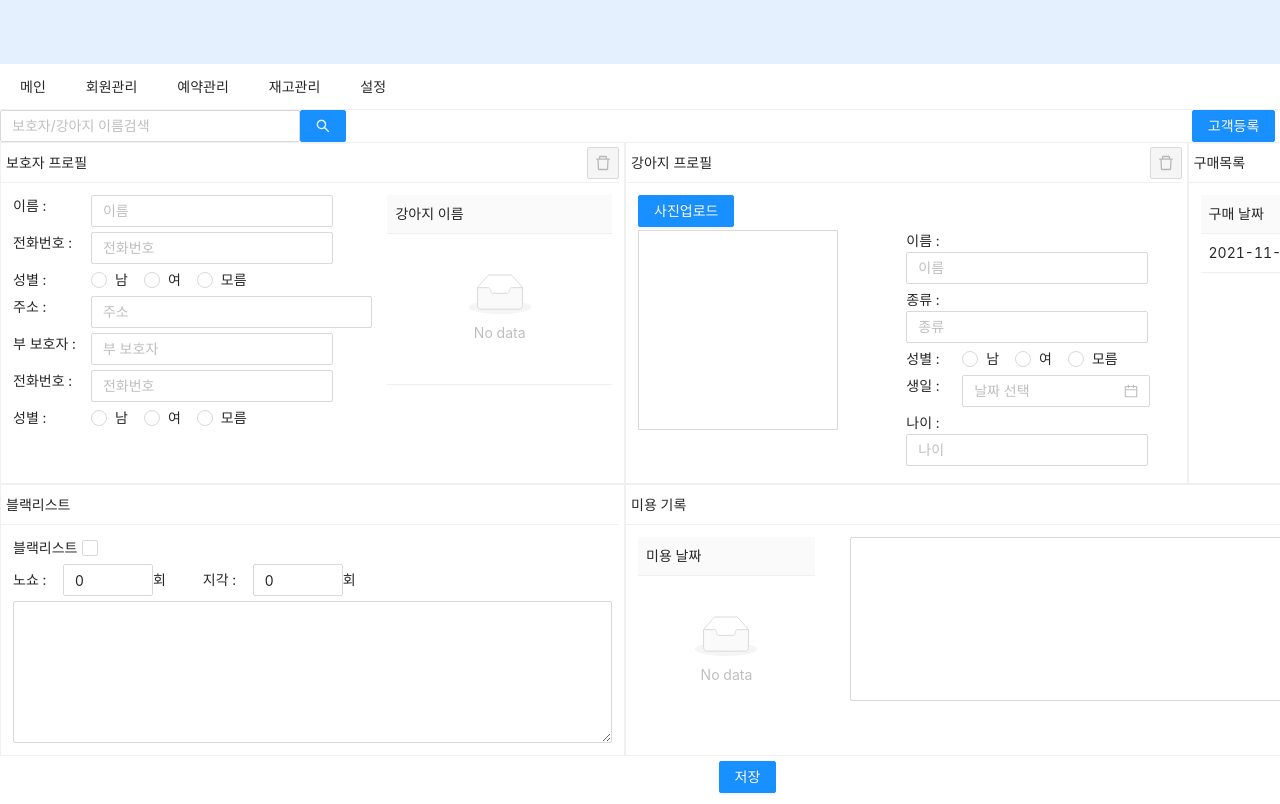
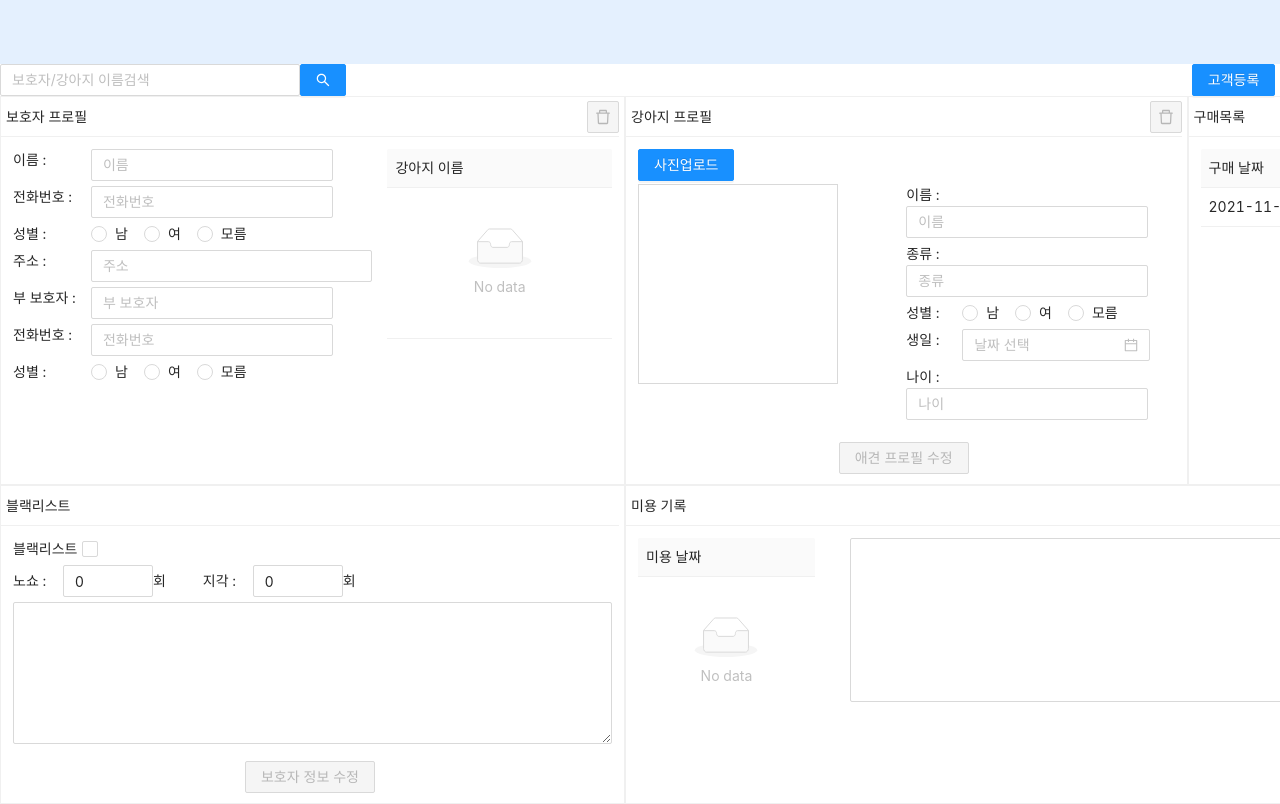
Before and after one commit to soooyeonlee/prettydog, a React (Create React App) app: page /home in a window 1280 px wide. Shown: the top 804 px of the page. Built offline with nearby package versions, Linux system fonts and the light colour scheme; sample sign-in values are in the browser's storage.

Commit message:
20211222_1743

```diff
--- a/src/component/Home.tsx
+++ b/src/component/Home.tsx
@@ -1,9 +1,9 @@
 import 'antd/dist/antd.css';
 import imageCompression from 'browser-image-compression';
-import { CardDiv, MainDiv, MainHeader, MenuDiv, SpinStyle } from './StyleComponet';
+import { ButtonCenter, CardDiv, MainDiv, MainHeader, MenuDiv, SpinStyle } from './StyleComponet';
 import { SearchOutlined ,PlusCircleOutlined,DeleteOutlined} from '@ant-design/icons';
 import locale from 'antd/lib/date-picker/locale/ko_KR';
-import {Menu, Input, Table, Card, Row, Col, DatePicker , Button,InputNumber,Radio, RadioChangeEvent, List, Avatar } from 'antd';
+import {Menu, Input, Table, Card, Row, Col, DatePicker , Button,InputNumber,Radio, RadioChangeEvent, List, Avatar, Modal } from 'antd';
 import logo from '../img/testimg.png';
 import moment, { Moment } from 'moment'
 import BuyListPopup from './BuyListPopup';
@@ -110,6 +110,7 @@ export default function Home(){
         set_birth_day(undefined);
         set_birth_day_str('');
         set_age(undefined);
+        setPreview(<div></div>);
     };
 
     /**
@@ -165,6 +166,7 @@ export default function Home(){
      * 애견테이블 클릭 시 애견정보 세팅
      */
      const petRowClick = (record : Object) => {
+        setPetId(String(Object(record).id));
         PetInfo(Object(record).id);
     }
 
@@ -181,7 +183,12 @@ export default function Home(){
                 set_kind_nm(Object(result.data).data.kind_nm);
                 set_name(Object(result.data).data.name);
                 set_gender_cd(Object(result.data).data.gender_cd);
+                if(Object(result.data).data.pic_upload){
                     setPreview(<img className='img_preview' src={'http://prettydog.test'+Object(result.data).data.pic_upload} alt='url'></img>);
+                }else{
+                    setPreview(<div></div>);
+                }
+
                 //setPreviewURL('http://prettydog.test'+Object(result.data).data.pic_upload);
                 if(Object(result.data).data.birth_day){
                     set_birth_day(moment(Object(result.data).data.birth_day));
@@ -396,6 +403,85 @@ export default function Home(){
         set_birth_day(date);
     }
 
+    const onClickCustomerSave = () => {
+        Modal.confirm({
+            title: '저장',
+            content: '저장하시겠습니까?',
+            okText: '확인',
+            cancelText: '취소',
+            onOk() {
+                sendCustomerUpdate(id);
+            }
+        });
+    }
+
+    /**
+     * 고객정보 수정
+     */
+     const sendCustomerUpdate = async(_id : string) => {
+        let params:object = {
+            m_name : m_name,
+            m_hp_no : m_hp_no,
+            m_gender : m_gender,
+            m_addr1 : m_addr1,
+            //m_addr2 : '체육관로 ',
+            s_name  : s_name,
+            s_hp_no : s_hp_no,
+            s_gender : s_gender,
+            black_yb : black_yb,
+            noshow : noshow,
+            late : late,
+            memo : memo,
+        };
+
+        setLoading(true);
+        let result:ResponseDatas = await service('/client/' + _id, 'PUT', params);
+        setLoading(false);
+        if(result.status === 200 && result.data){
+
+            if(Object(result.data).data.id){
+                alert('정상적으로 저장 완료 ID='+ Object(result.data).data.id);
+            }
+        }
+    }
+
+
+    const onClickPetSave = () => {
+        Modal.confirm({
+            title: '저장',
+            content: '저장하시겠습니까?',
+            okText: '확인',
+            cancelText: '취소',
+            onOk() {
+                sendPetUpdate(id, pet_id);
+            }
+        });
+    }
+
+    /**
+     * 애견정보 수정
+     */
+     const sendPetUpdate = async(_id : string, _petId : string) => {
+        let params:object = {
+            kind_nm : kind_nm,
+            name : name,
+            birth_day : birth_day?.format('YYYYMMDD'),
+            gender_cd : gender_cd,
+            file : file
+        };
+
+        setLoading(true);
+        let result:ResponseDatas = await service('/client/' + _id + '/profile/' + _petId, 'PUT', params);
+        setLoading(false);
+        if(result.status === 200 && result.data){
+
+            if(Object(result.data).data.id){
+                alert('정상적으로 저장 완료 ID='+ Object(result.data).data.id);
+            }
+        }
+    }
+
+
     /**
      * 이미지 업로드
      */
@@ -517,7 +603,7 @@ export default function Home(){
                     이뻐진개
                     <img style={{maxHeight : "100%", maxWidth : "100%"}} alt="로고" src={logo}></img>
                 </MainHeader>
-                <MenuDiv>
+                <MenuDiv style={{display : 'none'}}>
                     <Menu mode="horizontal" style={{width :"100%"}}>
                         <Menu.Item key={1}>메인</Menu.Item>
                         <Menu.Item key={2}>회원관리</Menu.Item>
@@ -528,7 +614,7 @@ export default function Home(){
                 </MenuDiv>
                 <div style={{display : "flex", justifyContent : "space-between"}}>
                     <div>
-                        <Input placeholder="보호자/강아지 이름검색" style={{width : "300px"}}/>
+                        <Input readOnly={true} placeholder="보호자/강아지 이름검색" style={{width : "300px"}} onClick={OpenOwnerSearchPopup}/>
                         <Button type="primary" onClick={OpenOwnerSearchPopup}><SearchOutlined/></Button>
                     </div>
                     <div>
@@ -605,7 +691,7 @@ export default function Home(){
                     </Col>
                     <Col span={9} style={{border: "1px solid #f0f0f0"}}>
                         <CardDiv>강아지 프로필
-                            <Button icon={<DeleteOutlined />} type='primary' danger disabled = {pet_id ? false : true}/>
+                            <Button icon={<DeleteOutlined />} type='primary' danger disabled={pet_id ? false : true}/>
                         </CardDiv>
                         <Card size="small" bordered={false}>
                             <div ref={imgRef} style={{marginBottom : "3px"}}><Button type="primary" onClick={clickUpload}>사진업로드</Button></div>
@@ -648,6 +734,10 @@ export default function Home(){
                                 </Col>
                             </div>
                         </Card>
+                        <ButtonCenter>
+                            <Button style={{marginRight : "5px"}} type="primary" disabled={pet_id ? false : true}
+                             onClick={onClickPetSave}>애견 프로필 수정</Button>
+                        </ButtonCenter>
                     </Col>
                     <Col span={5} style={{border: "1px solid #f0f0f0"}}>
                         <CardDiv>
@@ -701,6 +791,11 @@ export default function Home(){
                             </Row>
                             <TextArea rows={6} onChange={memo_change} value={memo}/>
                         </Card>
+                        <ButtonCenter>
+                            <Button style={{marginRight : "5px"}} type="primary"
+                                    disabled = {id ? false : true}
+                                    onClick={onClickCustomerSave}>보호자 정보 수정</Button>
+                        </ButtonCenter>
                     </Col>
                     <Col span={14} style={{border: "1px solid #f0f0f0"}}>
                         <CardDiv>
@@ -736,9 +831,6 @@ export default function Home(){
                         </Card>
                     </Col>
                 </Row>
-                <div style={{textAlign : "center", margin : "5px 0px 10px"}}>
-                    <Button style={{marginRight : "5px"}} type="primary" onChange={beauty_memo_change} onClick={clickSaveDate}>저장</Button>
-                </div>
             </SpinStyle>
         </MainDiv>
         </>
--- a/src/component/StyleComponet.tsx
+++ b/src/component/StyleComponet.tsx
@@ -28,6 +28,11 @@ export const CardDiv = styled.div`
    padding-left : 5px;
    justify-content : space-between;
    margin-right : 5px;
+`;
+
+export const ButtonCenter = styled.div`
+   text-align : center;
+   margin : 5px 0px 10px;
 `;
 
 export const CardPopupDiv = styled.div`
--- a/src/helper/service.tsx
+++ b/src/helper/service.tsx
@@ -32,7 +32,7 @@ export default async function service(url:string, method:Method, requestData:any
     AxiosConfig.baseURL = BASE_URL;
     AxiosConfig.method = method;
     AxiosConfig.url = url;
-    //AxiosConfig.params = requestData;
+    AxiosConfig.params = requestData;
     AxiosConfig.data = params;
     AxiosConfig.headers = headerObject;
     await axios.request(AxiosConfig)
```
Lines whose indentation alone changed are shown as unchanged.
